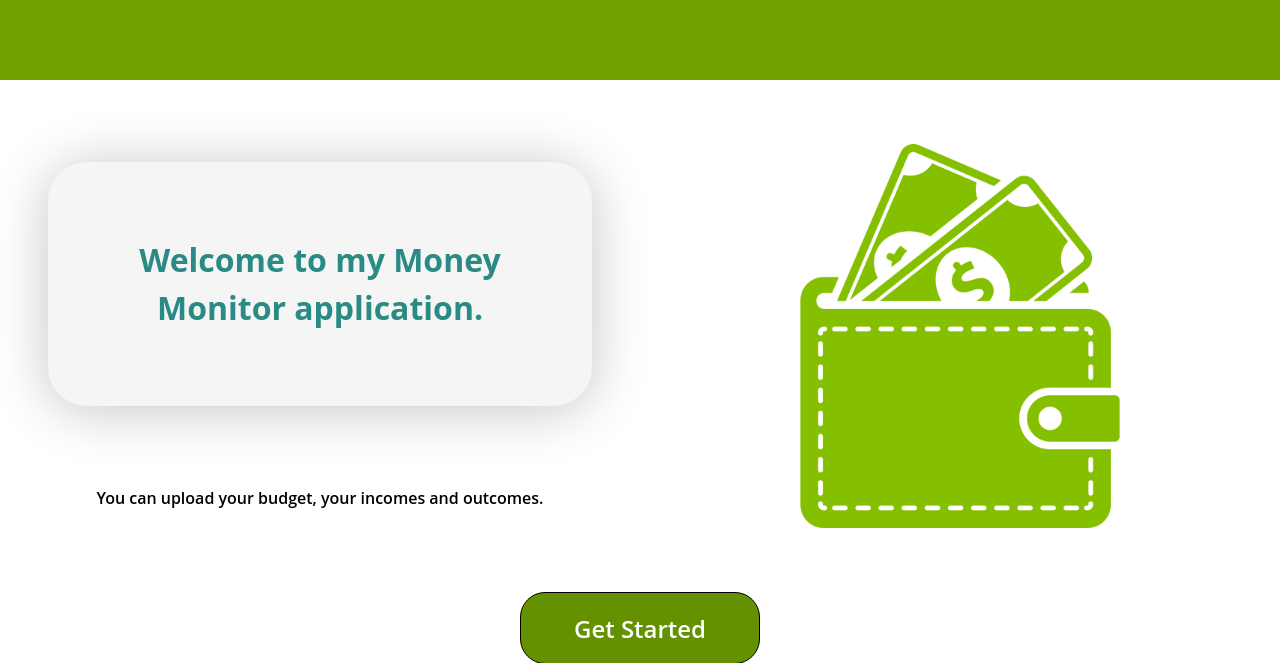
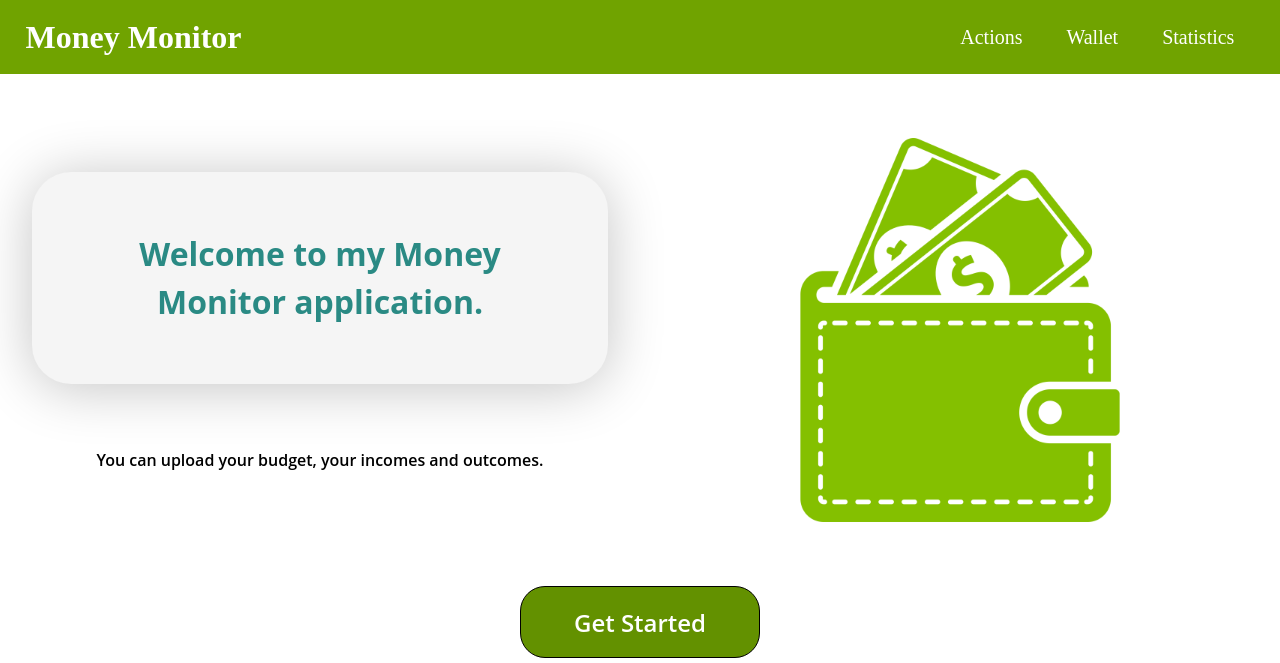
Before and after one commit to BerrySee/MoneyMonitor, a PHP site: page / in a window 1280 px wide. Shown: the top 663 px of the page. Run offline with PHP 8.4, Linux system fonts and the light colour scheme.

Commit message:
navbar created

```diff
--- a/moneyapp/index.html
+++ b/moneyapp/index.html
@@ -13,7 +13,20 @@
 
   <body>
     <header>
-      <nav></nav>
+      <h1>Money Monitor</h1>
+      <nav>
+        <ul class="nav__links">
+          <li>
+            <a href="#">Actions</a>
+          </li>
+          <li>
+            <a href="#">Wallet</a>
+          </li>
+          <li>
+            <a href="#s">Statistics</a>
+          </li>
+        </ul>
+      </nav>
     </header>
     <section>
       <div class="container">
--- a/moneyapp/style.scss
+++ b/moneyapp/style.scss
@@ -5,9 +5,32 @@ body {
   width: 100vw;
   overflow: hidden;
 }
+/*Header with flexbox (for navbar)*/
 header {
-  height: 5em;
+  color:white;
+  height: 4em;
   background: #70a300;
+  display:flex;
+  justify-content: space-between;
+  align-items: center;
+  padding:5px 2%;
+  .nav__links {
+    list-style: none;
+  li {
+    display: inline-block;
+    padding: 0px 20px;
+    a {
+      font-size: 20px;
+      color: white;
+      text-decoration: none;
+      transition: all 0.3 ease 0s;
+      &:hover {
+        color: darkgreen;
+
+      }
+    }
+  }
+  }
 }
 section {
   height: 80%;
@@ -21,8 +44,8 @@ section {
   .col {
       width: 100%;
     .welcome {
-      margin: 3em;
-      padding: 4em;
+      margin: 2em;
+      padding: 3em;
       background: #f5f5f5;
       box-shadow: 0px 4px 56px #c4c4c4;
       border-radius: 39px;
@@ -91,6 +114,10 @@ padding: 0.3em;
   widows: 200px;
   height: 3em;
   width: 10em;
+  transition: all 0.3 ease 0s;
+  &:hover {
+    background-color: lightgreen;
+  }
 }
 
 footer {
--- a/moneyapp/style/style.css
+++ b/moneyapp/style/style.css
@@ -7,9 +7,42 @@ body {
   overflow: hidden;
 }
 
+/*Header with flexbox (for navbar)*/
 header {
-  height: 5em;
+  color: white;
+  height: 4em;
   background: #70a300;
+  display: -webkit-box;
+  display: -ms-flexbox;
+  display: flex;
+  -webkit-box-pack: justify;
+      -ms-flex-pack: justify;
+          justify-content: space-between;
+  -webkit-box-align: center;
+      -ms-flex-align: center;
+          align-items: center;
+  padding: 5px 2%;
+}
+
+header .nav__links {
+  list-style: none;
+}
+
+header .nav__links li {
+  display: inline-block;
+  padding: 0px 20px;
+}
+
+header .nav__links li a {
+  font-size: 20px;
+  color: white;
+  text-decoration: none;
+  -webkit-transition: all 0.3 ease 0s;
+  transition: all 0.3 ease 0s;
+}
+
+header .nav__links li a:hover {
+  color: darkgreen;
 }
 
 section {
@@ -33,8 +66,8 @@ section {
 }
 
 .container .col .welcome {
-  margin: 3em;
-  padding: 4em;
+  margin: 2em;
+  padding: 3em;
   background: #f5f5f5;
   -webkit-box-shadow: 0px 4px 56px #c4c4c4;
           box-shadow: 0px 4px 56px #c4c4c4;
@@ -127,6 +160,12 @@ button {
   widows: 200px;
   height: 3em;
   width: 10em;
+  -webkit-transition: all 0.3 ease 0s;
+  transition: all 0.3 ease 0s;
+}
+
+button:hover {
+  background-color: lightgreen;
 }
 
 footer {
```
Also changed, not shown: 1 other file.
